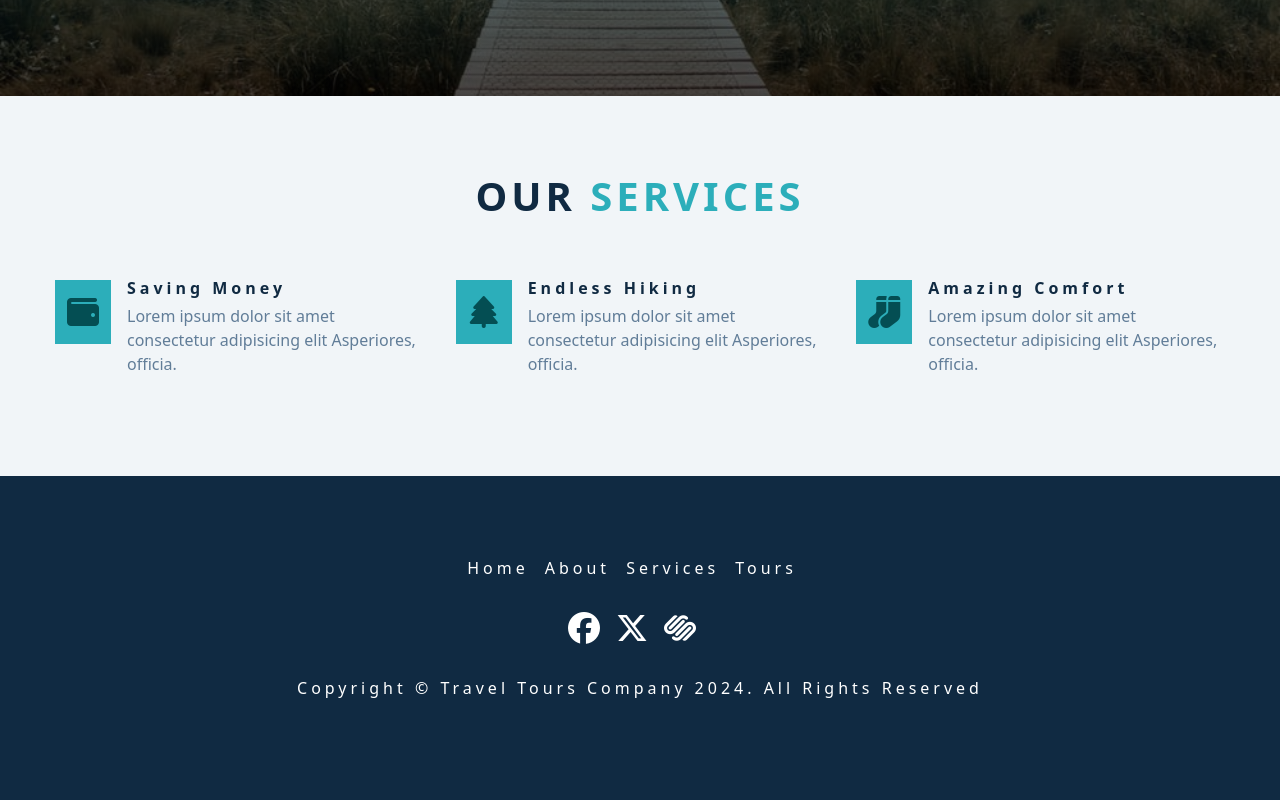
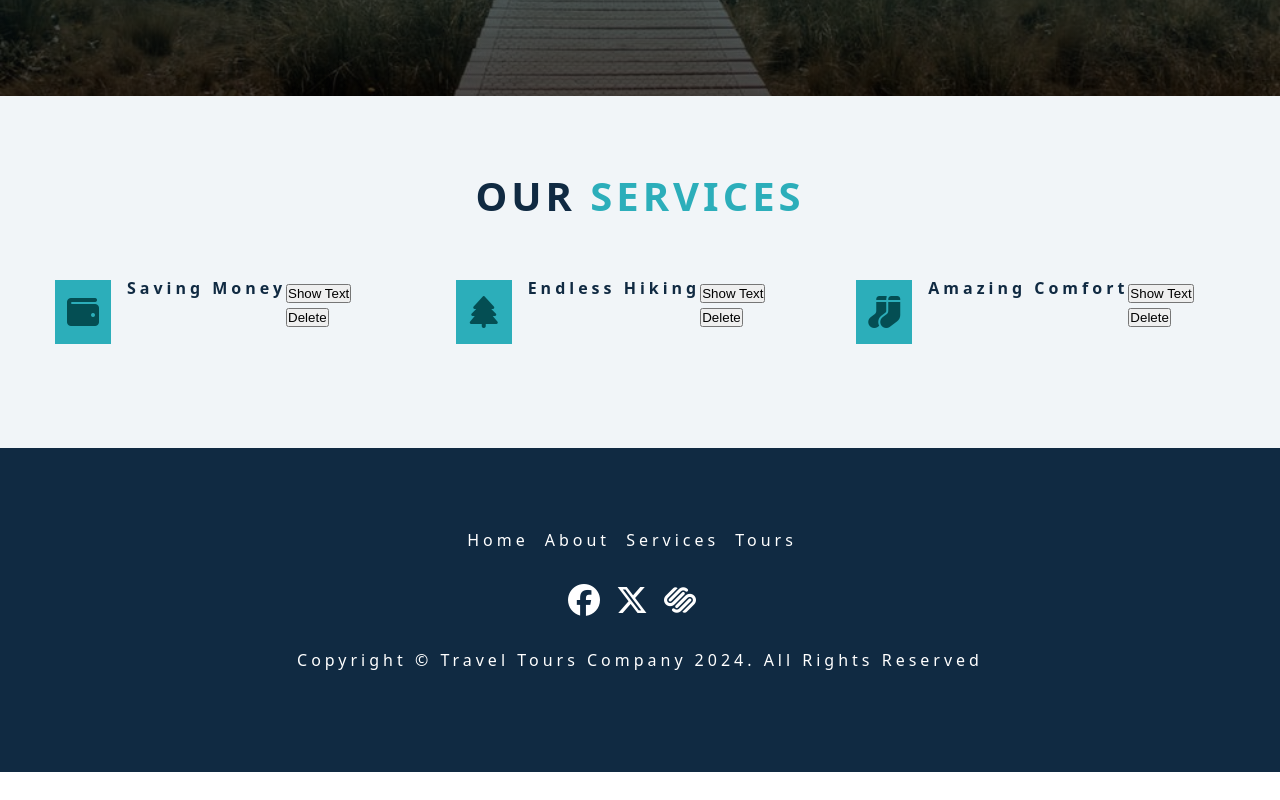
Before and after one commit to Viettranni/week4-fe-pp, a React (Create React App) app: page /services in a window 1280 px wide. Shown: the part 704-1504 px from the top of the page. After the commit the page ends 1476 px from the top, so only its background shows below. Built offline with nearby package versions, Linux system fonts and the light colour scheme.

Commit message:
Week4 Wed Morming PP Iteration 2 and Iteration 4 Part 1 by Ke Jia

```diff
--- a/src/components/Service.js
+++ b/src/components/Service.js
@@ -1,12 +1,33 @@
-const Service = ({ icon, title, text }) => {
+import React, { useState } from 'react';
+
+const Service = ({item, onDelete}) => {
+  const [expanded, setExpanded] = useState(false);
+
+  const toggleText = () => {
+    setExpanded(!expanded);
+  };
+
+  const handleDelete = () => {
+    console.log(onDelete);
+    onDelete(item.id); // Pass the item's ID to the parent component for deletion
+  };
   return (
     <article className="service">
       <span className="service-icon">
-        <i className={icon}></i>
+        <i className={item.icon}></i>
       </span>
       <div className="service-info">
-        <h4 className="service-title">{title}</h4>
-        <p className="service-text">{text}</p>
+        <h4 className="service-title">{item.title}</h4>
+        {expanded && <p className="service-text">{item.text}</p>}
+      </div>
+      <div className="buttons">
+      <button onClick={toggleText}>
+        {expanded ? 'Hide Text' : 'Show Text'}
+      </button>
+      <br />
+      <button onClick={handleDelete} className="delete-button">
+        Delete
+      </button>
       </div>
     </article>
   );
--- a/src/components/Services.js
+++ b/src/components/Services.js
@@ -1,15 +1,26 @@
+import { useState } from 'react';
 import { services } from '../data'
 import Title from './Title'
 import Service from './Service'
 
 const Services = () => {
+  const [servicesData, setServicesData] = useState(services);
+  const handleDeleteService = (serviceId) => {
+    // Filter out the item with the specified ID and update the state
+    const updatedServices = servicesData.filter((service) => service.id !== serviceId);
+    setServicesData(updatedServices);
+  };
   return (
     <section className='section services' id='services'>
       <Title title='our' subTitle='services' />
 
       <div className='section-center services-center'>
-        {services.map((service) => {
-          return <Service {...service} key={service.id} />
+        {servicesData.map((service) => {
+          return <Service
+                    key={service.id}
+                    item={service}
+                    onDelete={handleDeleteService}
+                 />
         })}
       </div>
     </section>
```
